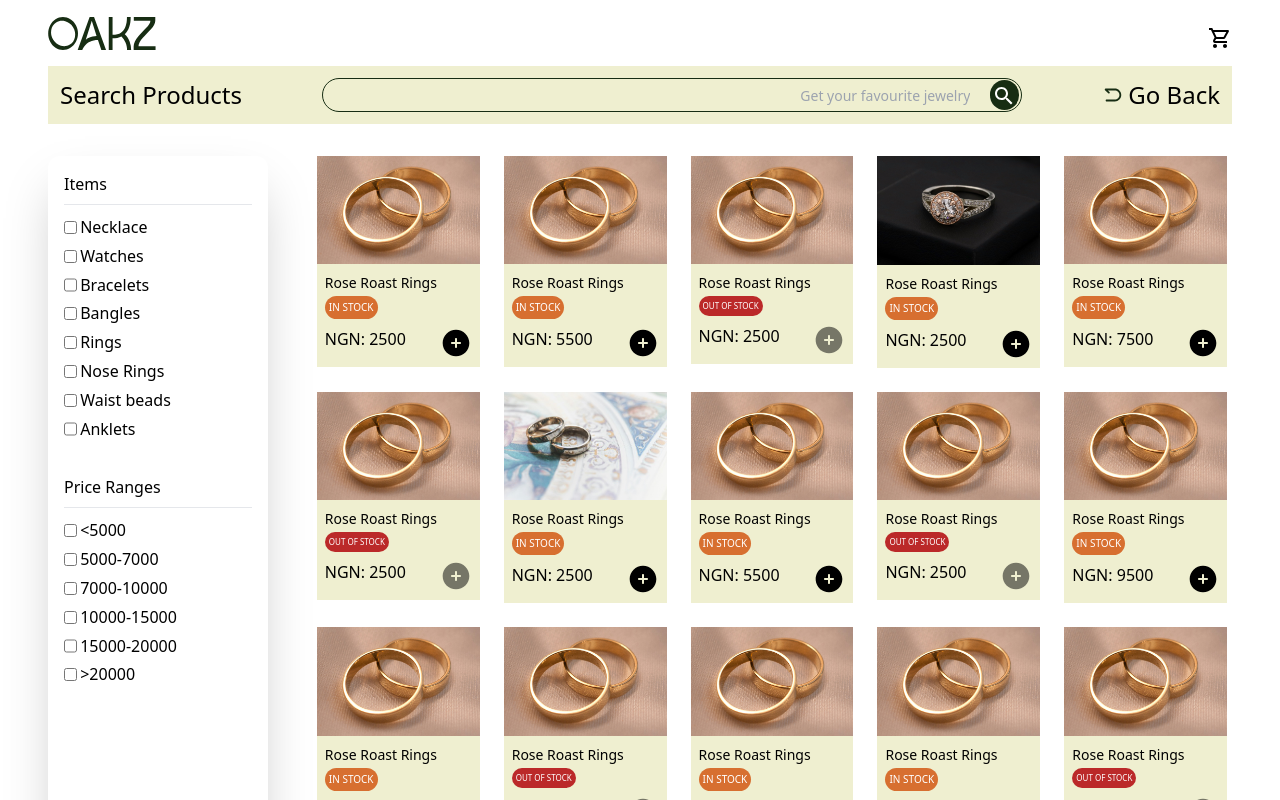
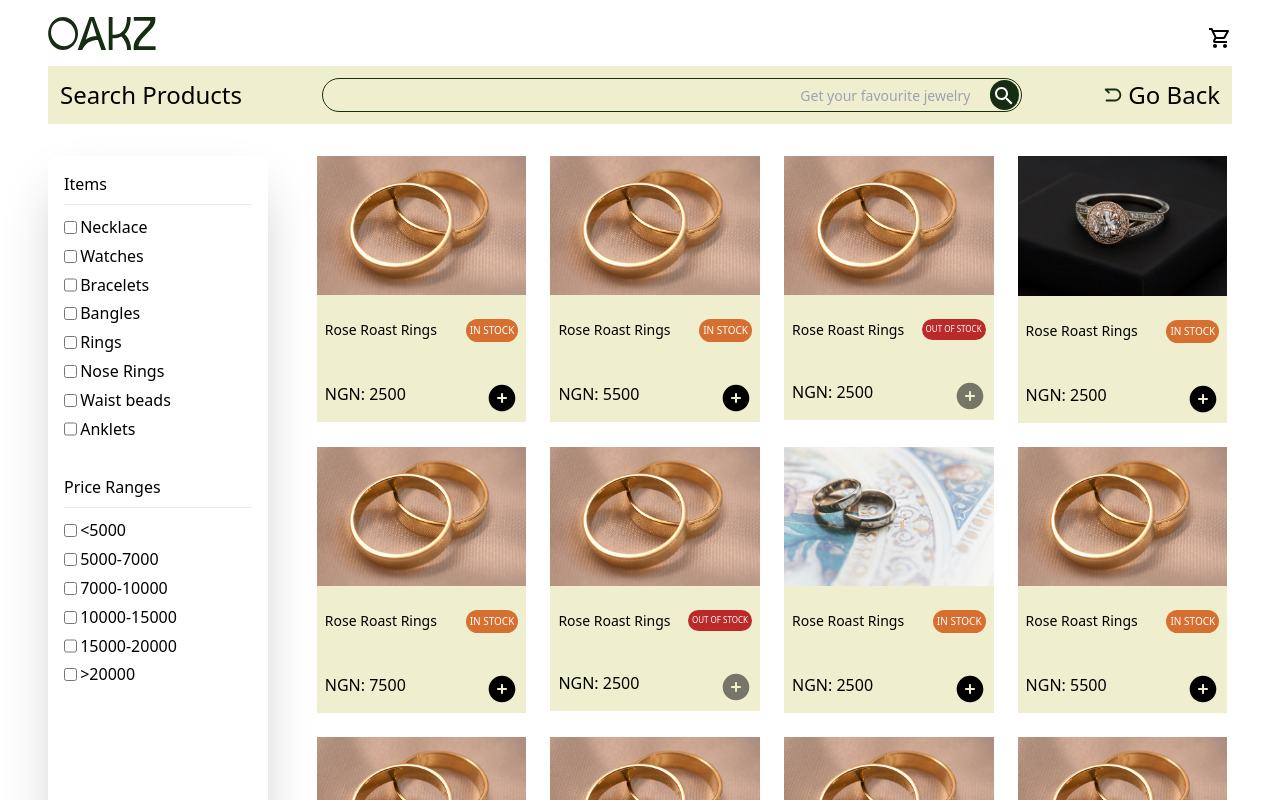
Before and after one commit to davedumto/OAKS-Jewelry-app, a React (Vite) app in the folder Oakz-jewelry-app/: page /searchproduct in a window 1280 px wide. Shown: the top 800 px of the page. Built offline with nearby package versions, Linux system fonts and the light colour scheme.

Commit message:
adjusted the responsiveness

```diff
--- a/Oakz-jewelry-app/src/components/productSection.jsx
+++ b/Oakz-jewelry-app/src/components/productSection.jsx
@@ -27,6 +27,8 @@ const ProductSection = () => {
   if (windowWidth < 768) {
     numItems = 4;
   } else if (windowWidth < 1024) {
+    numItems = 6;
+  } else if (windowWidth < 1280) {
     numItems = 8;
   } else {
     numItems = 10;
@@ -72,7 +74,7 @@ const ProductSection = () => {
           )}
         </div>
       </div>
-      <div className="grid justify-center  grid-cols-2 md:grid-cols-4 lg:grid-cols-5 gap-6">
+      <div className="grid justify-center  grid-cols-2 md:grid-cols-3 lg:grid-cols-4 xl:grid-cols-5 gap-6">
         {productItems.slice(0, numItems).map((product, index) => (
           <div
             key={index}
--- a/Oakz-jewelry-app/src/components/searchProduct.jsx
+++ b/Oakz-jewelry-app/src/components/searchProduct.jsx
@@ -56,7 +56,11 @@ const SearchProduct = () => {
     <div>
       <div className=" px-[2em] md:px-[3em]">
         <header className="flex justify-between items-end mt-[1em] mb-[1em]">
-          <img src={OAKZ_WHITE} alt=" logo icon" className="w-[6em] md:w-auto" />
+          <img
+            src={OAKZ_WHITE}
+            alt=" logo icon"
+            className="w-[6em] md:w-auto"
+          />
           <div className="flex gap-[1em] items-center">
             <div className="md:hidden py-[0.125em] h-[2.125em]  flex-row gap-1 hover:cursor-text rounded-[3.125em] bg-transparent border-[1.5px] border-green focus-within:border-green focus-within:border active:border-green items-center relative">
               <input
@@ -98,7 +102,6 @@ const SearchProduct = () => {
               <img
                 src={ArrowRoundedBack}
                 alt="go back arrow icon"
-
                 className="h-[0.9em] flex"
               />
               <p className="hidden md:inline-block"> Go&nbsp;Back</p>
@@ -148,8 +151,8 @@ const SearchProduct = () => {
               </ul>
             </div>
           </div>
-          <div className="md:w-[31.25em] lg:w-[57.5em]  overflow-y-scroll">
-            <div className="grid justify-center  grid-cols-2 md:grid-cols-3 lg:grid-cols-5 gap-6 overflow-hidden px-[0.3em]">
+          <div className="md:w-[31.25em] lg:w-[44em] xl:w-[57.5em]  overflow-y-scroll">
+            <div className="grid justify-center  grid-cols-2 md:grid-cols-3 xl:grid-cols-4 gap-6 overflow-hidden px-[0.3em]">
               {productItems.map((product, index) => (
                 <div
                   key={index}
@@ -162,7 +165,7 @@ const SearchProduct = () => {
                   />
 
                   <div className="flex flex-col w-full justify-around h-[50%] px-2">
-                    <div className="flex flex-col my-[0.5em] lg :mt-[1.5em] lg :mb-[2.5em] lg :flex-row gap-[0.2em] justify-between w-full">
+                    <div className="flex flex-col my-[0.5em] lg:mt-[1.5em] lg:mb-[2.5em] lg:flex-row gap-[0.2em] justify-between w-full">
                       <p className="text-[0.875em]">{product.name}</p>
 
                       <p
--- a/Oakz-jewelry-app/src/index.css
+++ b/Oakz-jewelry-app/src/index.css
@@ -10,7 +10,7 @@
 /* Track */
 ::-webkit-scrollbar-track {
 
-  background: rgba(0,0,0,0.5);
+  background: rgba(0,0,0,0);
 }
 
 /* Handle */
```
